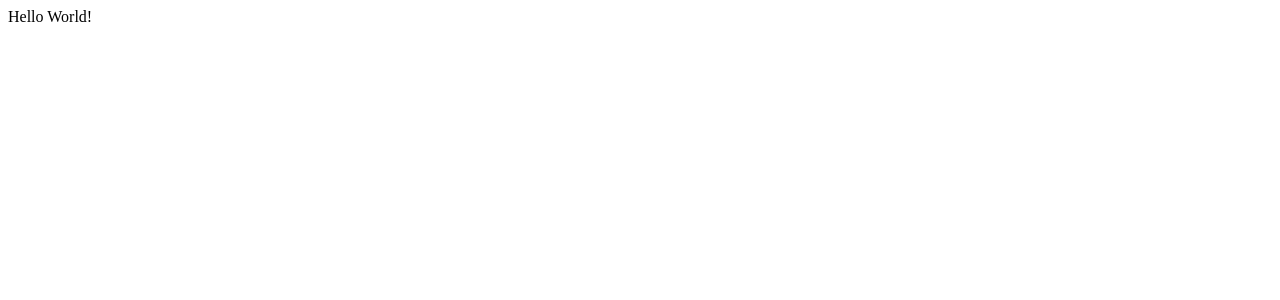
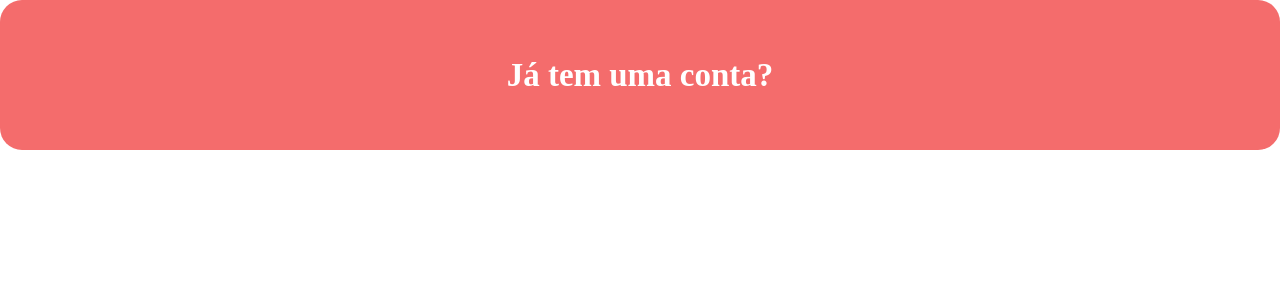
Before and after one commit to Tony-Freire/projeto14--castelo_dos_livros--front, a JavaScript app: page / in a window 1280 px wide. Shown: the top 300 px of the page. Built offline with nearby package versions, Linux system fonts and the light colour scheme.

Commit message:
Reset global Criado e component de Login Criado

```diff
--- a/package.json
+++ b/package.json
@@ -5,7 +5,9 @@
   "dependencies": {
     "react": "^17.0.2",
     "react-dom": "^17.0.2",
-    "react-scripts": "^4.0.3"
+    "react-scripts": "^4.0.3",
+    "styled": "^1.0.0",
+    "styled-components": "^5.3.5"
   },
   "scripts": {
     "start": "react-scripts start",
--- a/src/App.js
+++ b/src/App.js
@@ -1,7 +1,13 @@
+import Login from "./Components/Login.js"
+import GlobalStyle from "./Styles/GlobalStyles.js"
+
+
 export default function App(){
     return(
         <>
-        Hello World!
+        <GlobalStyle/>
+        <Login />
         </>
-    )
+        )
+
 }
--- /dev/null
+++ b/src/Components/Login.js
@@ -0,0 +1,33 @@
+import styled from "styled-components"
+
+export default function Login(){
+    return(
+    <Content>
+        <HeaderContent>
+            <h2>Já tem uma conta?</h2>
+
+        </HeaderContent>
+    </Content>)
+}
+
+const Content = styled.div`
+    display: flex;
+    justify-content: center;
+    align-items: center;
+`
+
+const HeaderContent = styled.div`
+    display: flex;
+    justify-content: center;
+    align-items: center;
+    width: 100%;
+    height: 150px;
+    background: #F46C6C;
+    border-radius: 22px;
+    color: white;
+    font-size: 22px;
+
+    h4 {
+        padding: 20px
+    }
+`
--- /dev/null
+++ b/src/Styles/GlobalStyles.js
@@ -0,0 +1,11 @@
+import { createGlobalStyle } from "styled-components";
+
+const GlobalStyle = createGlobalStyle`
+    *{
+    box-sizing: border-box;
+    margin: 0;
+    padding: 0;
+    }
+`
+
+export default GlobalStyle
```
Also changed, not shown: 1 other file (tests, documents, lock files or other folders).
